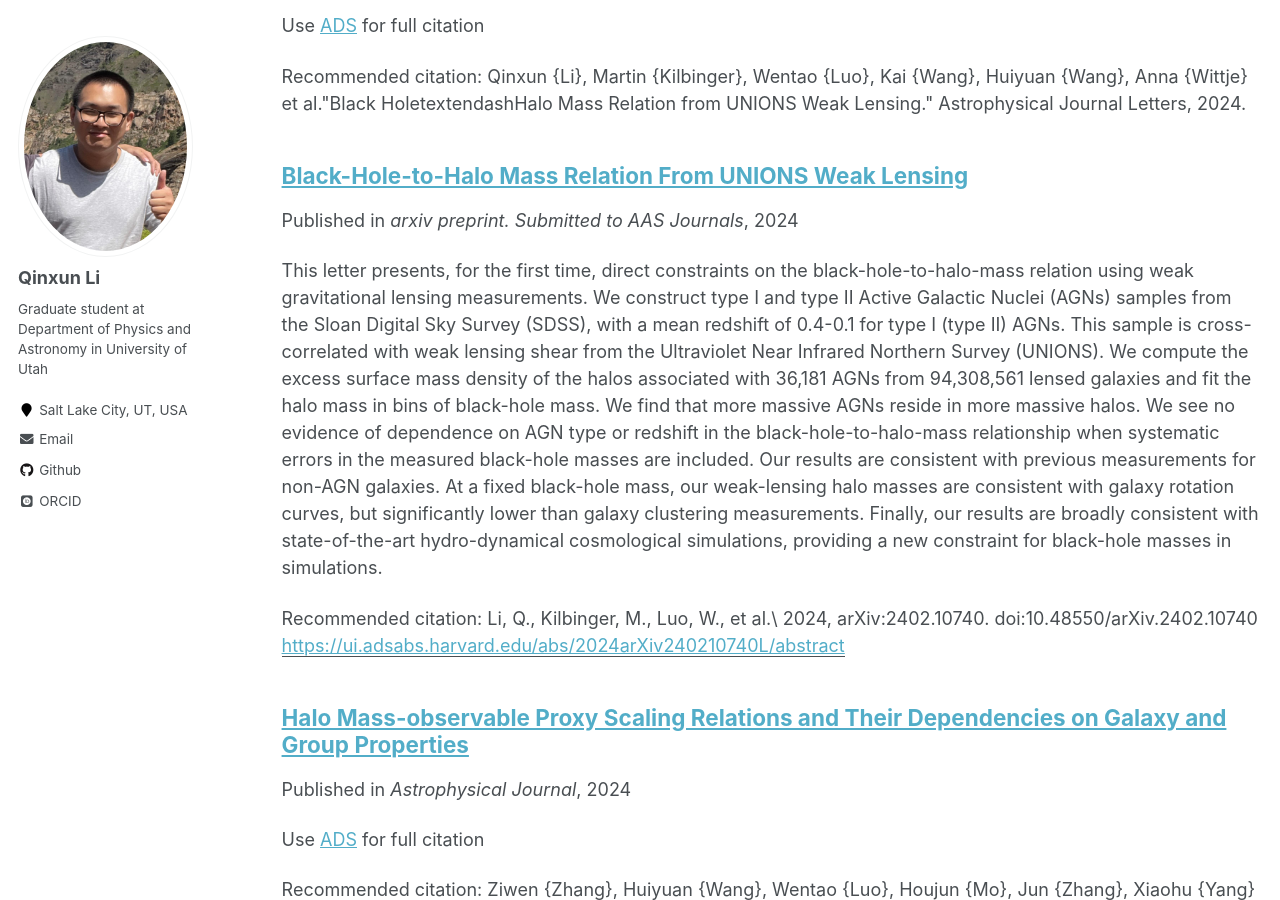
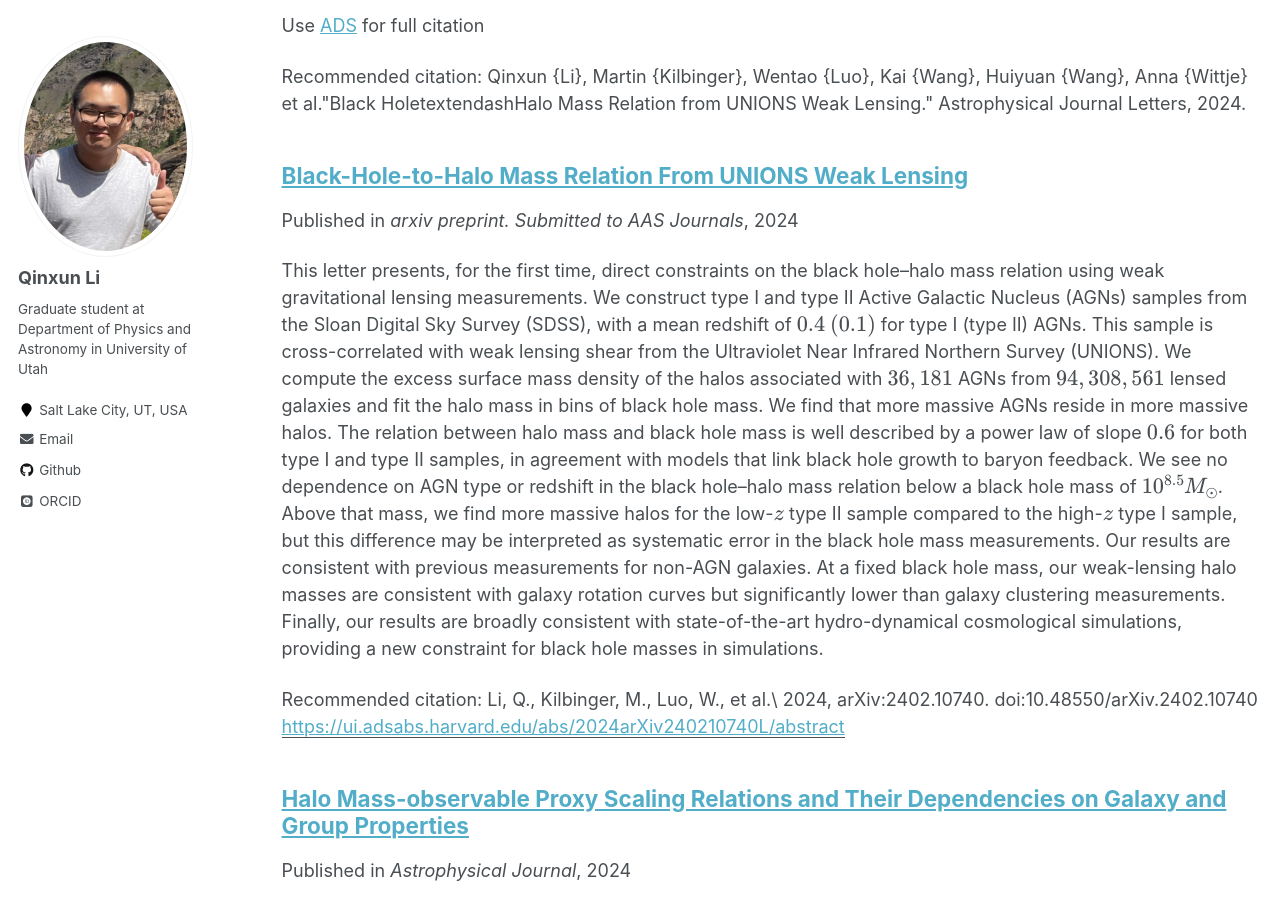
Before and after one commit to qxli2333/qxli2333.github.io, a Jekyll site: the page built from _pages/publications.md, in a window 1280 px wide and 900 px high, scrolled down 3729 px. Built offline with Jekyll 4.4.1, drawn with Linux system fonts in a browser that asks for light colours; some web fonts are replaced; formulas are drawn with MathJax 3.

Commit message:
renamed:    _publications/2024-07-01-Black-HoletextendashHalo-Mass-Relation-from-UNIONS-Weak-Lensing.md -> _publications/2024-07-01-Black-Hole-Halo-Mass-Relation-from-UNIONS-Weak-Lensing.md

```diff
--- a/_publications/2024-02-16-Black-Hole-to-Halo-Mass-Relation.md
+++ b/_publications/2024-02-16-Black-Hole-to-Halo-Mass-Relation.md
@@ -2,7 +2,14 @@
 title: "Black-Hole-to-Halo Mass Relation From UNIONS Weak Lensing"
 collection: publications
 permalink: /publications/2024-02-16-Black-Hole-to-Halo-Mass-Relation
-excerpt: 'This letter presents, for the first time, direct constraints on the black-hole-to-halo-mass relation using weak gravitational lensing measurements. We construct type I and type II Active Galactic Nuclei (AGNs) samples from the Sloan Digital Sky Survey (SDSS), with a mean redshift of 0.4-0.1 for type I (type II) AGNs. This sample is cross-correlated with weak lensing shear from the Ultraviolet Near Infrared Northern Survey (UNIONS). We compute the excess surface mass density of the halos associated with 36,181 AGNs from 94,308,561 lensed galaxies and fit the halo mass in bins of black-hole mass. We find that more massive AGNs reside in more massive halos. We see no evidence of dependence on AGN type or redshift in the black-hole-to-halo-mass relationship when systematic errors in the measured black-hole masses are included. Our results are consistent with previous measurements for non-AGN galaxies. At a fixed black-hole mass, our weak-lensing halo masses are consistent with galaxy rotation curves, but significantly lower than galaxy clustering measurements. Finally, our results are broadly consistent with state-of-the-art hydro-dynamical cosmological simulations, providing a new constraint for black-hole masses in simulations.'
+excerpt: 'This letter presents, for the first time, direct constraints on the black hole--halo mass relation using weak gravitational lensing measurements. We construct type I and type II Active Galactic Nucleus (AGNs) samples from the Sloan Digital Sky Survey (SDSS), with a mean redshift of $0.4$ $(0.1)$ for type I (type II) AGNs. This sample is cross-correlated with weak lensing shear from the Ultraviolet Near Infrared Northern Survey (UNIONS). We compute the excess surface mass density of the halos associated with $36,181$ AGNs from $94,308,561$ lensed galaxies and fit the halo mass in bins of black hole mass. We find that more massive AGNs reside in more massive halos. The relation between halo mass and black hole mass is well described by a power law of slope $0.6$ for both type I and type II samples, in agreement with models that link black hole growth
+to baryon feedback.
+We see no dependence on AGN type or redshift in the black hole--halo mass relation below a black hole mass of $10^{8.5} M_{\odot}$.
+Above that mass,
+we find more massive halos for the low-$z$ type II sample compared to the high-$z$ type I sample, but this difference may be interpreted as systematic error in the black hole mass measurements.
+Our results are consistent with previous measurements for non-AGN galaxies.
+At a fixed black hole mass, our weak-lensing halo masses are consistent with galaxy rotation curves but significantly lower than galaxy clustering measurements.
+Finally, our results are broadly consistent with state-of-the-art hydro-dynamical cosmological simulations, providing a new constraint for black hole masses in simulations.'
 date: 2024-02-16
 venue: 'arxiv preprint. Submitted to AAS Journals'
 paperurl: 'https://ui.adsabs.harvard.edu/abs/2024arXiv240210740L/abstract'
--- a/markdown_generator/own-bib.bib
+++ b/markdown_generator/own-bib.bib
@@ -154,7 +154,7 @@ archivePrefix = {arXiv},
 
 @ARTICLE{2024ApJ...969L..25L,
        author = {{Li}, Qinxun and {Kilbinger}, Martin and {Luo}, Wentao and {Wang}, Kai and {Wang}, Huiyuan and {Wittje}, Anna and {Hildebrandt}, Hendrik and {Van Waerbeke}, Ludovic and {Hudson}, Michael J. and {Farrens}, Samuel and {Liaudat}, Tob{\'\i}as I. and {Liu}, Huiling and {Zhang}, Ziwen and {Wang}, Qingqing and {Russier}, Elisa and {Guinot}, Axel and {Baumont}, Lucie and {Hervas Peters}, Fabian and {de Boer}, Thomas and {Wang}, Jiaqi and {McConnachie}, Alan and {Cuillandre}, Jean-Charles and {Fabbro}, S{\'e}bastien},
-        title = "{Black Hole{\textendash}Halo Mass Relation from UNIONS Weak Lensing}",
+        title = "{Black Hole Halo Mass Relation from UNIONS Weak Lensing}",
       journal = {Astrophysical Journal Letters},
      keywords = {firstauthor},
          year = 2024,
```
Also changed, not shown: _publications/2024-07-01-Black-Hole-Halo-Mass-Relation-from-UNIONS-Weak-Lensing.md (renamed from _publications/2024-07-01-Black-HoletextendashHalo-Mass-Relation-from-UNIONS-Weak-Lensing.md), 1 other file.
